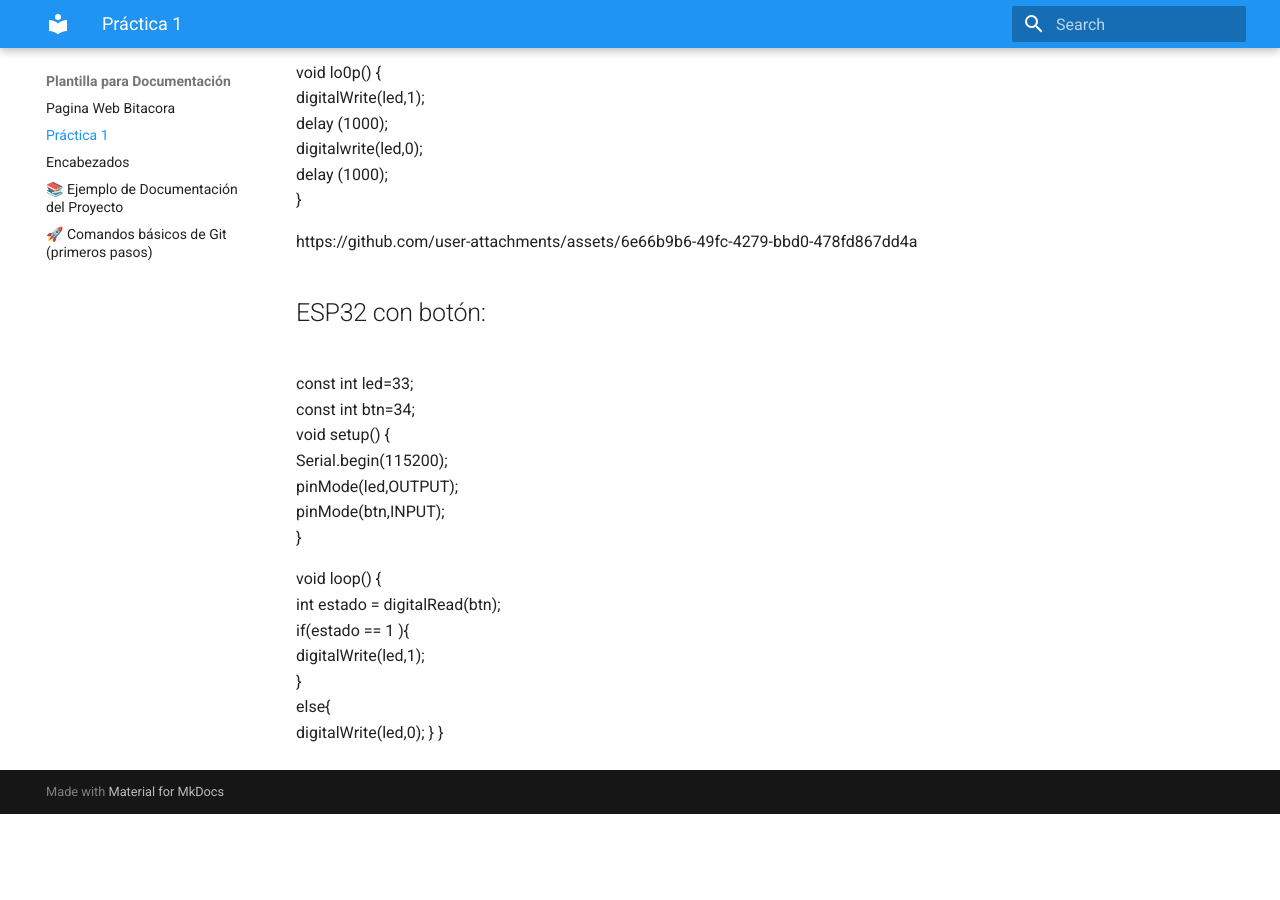
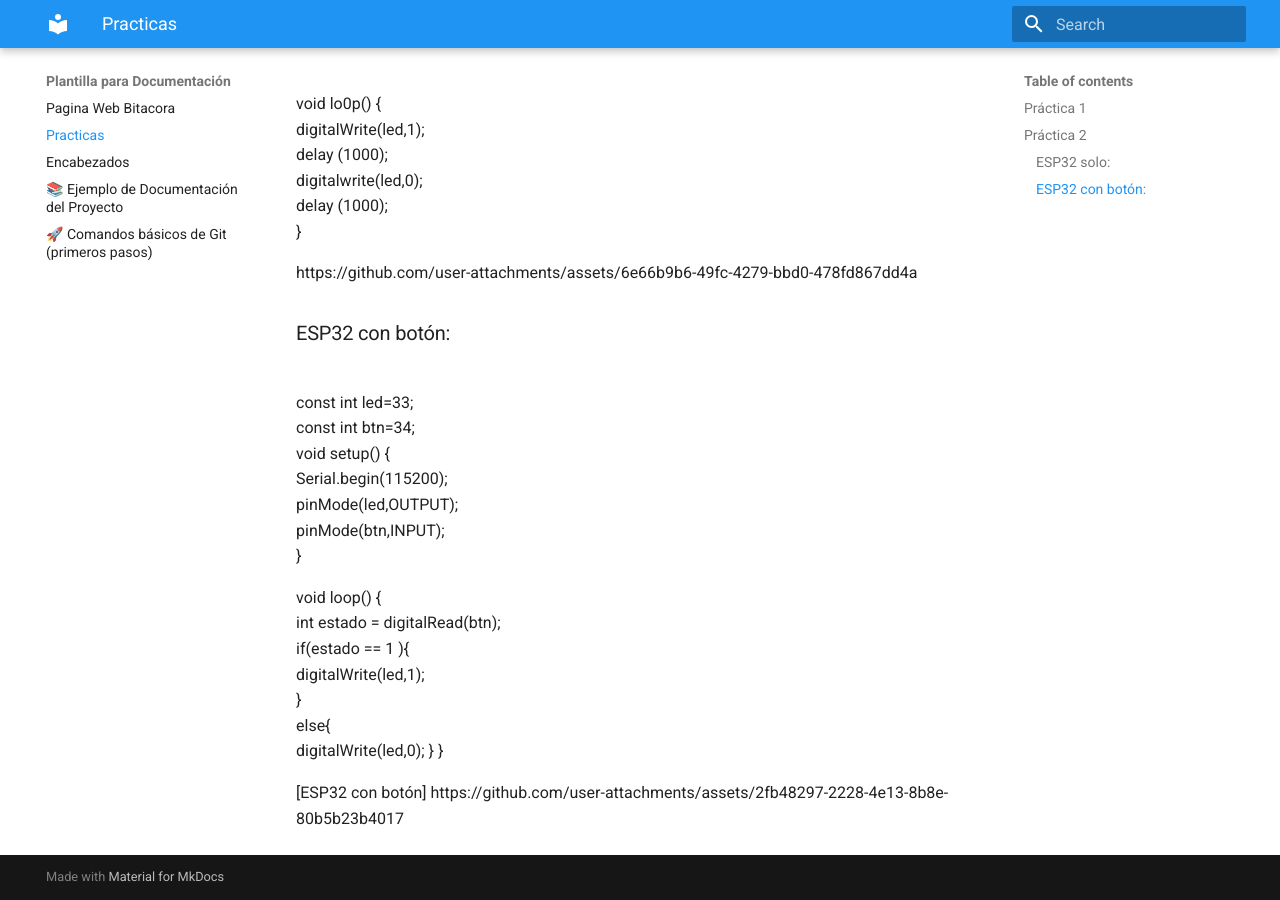
Before and after one commit to AbrahamNoda/Pagina_de_Abraham, an MkDocs documentation site: the page built from docs/Practicas.md, in a window 1280 px wide and 900 px high, scrolled down 683 px. Built offline with MkDocs 1.6.1 and Material for MkDocs 9.7.7, drawn with Linux system fonts in a browser that asks for light colours; before the commit the page ends 1497 px from its top, so only the background shows below that.

Commit message:
Refactor headings and correct typos in Practicas.md
Updated headings and fixed typos in the document.

```diff
--- a/docs/Practicas.md
+++ b/docs/Practicas.md
@@ -1,5 +1,4 @@
-
-# Práctica 1
+## Práctica 1
 
 Esta practiica podemos observar el uso de un circuito integrado 555 de manera astable en la cual, hace parpadear un diodo led dependiendo del valor de las resistencias.
 
@@ -9,12 +8,12 @@ Esta practiica podemos observar el uso de un circuito integrado 555 de manera as
 [doc-ref]: https://github.com/user-attachments/assets/a55c972d-851a-4645-9918-f97dc848011a "Practica 1"
 
 
-# Práctica 2
+## Práctica 2
 
 Esta practica consistio en usar un ESP32 para controlar de distantas maneras un led sea desde solo el ESP32, como con este y un botón y por medio de bluetooth.
 
 
-## ESP32 solo:<br>
+### ESP32 solo:<br>
 <br>
  const int led=33<br>
 <br>
@@ -33,7 +32,7 @@ Esta practica consistio en usar un ESP32 para controlar de distantas maneras un
 
 https://github.com/user-attachments/assets/6e66b9b6-49fc-4279-bbd0-478fd867dd4a
 
-## ESP32 con botón:<br>
+### ESP32 con botón:<br>
 <br>
 const int led=33;<br>
 const int btn=34;<br>
@@ -53,4 +52,4 @@ void loop() {<br>
   }
 }<br>
 
-[Enlace directo]: https://github.com/user-attachments/assets/2fb48297-2228-4e13-8b8e-80b5b23b4017
+[ESP32 con botón] https://github.com/user-attachments/assets/2fb48297-2228-4e13-8b8e-80b5b23b4017
```
